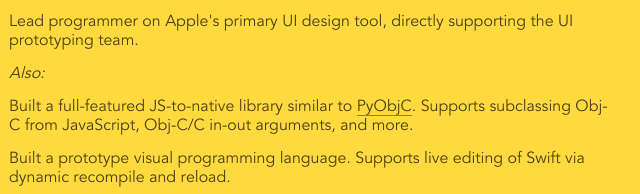
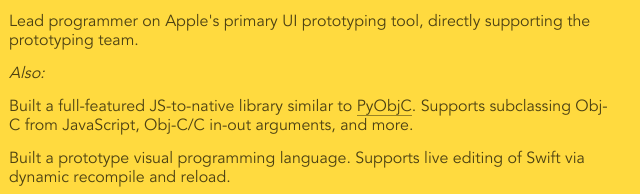
Before and after one commit to nielsbot/resume, a Gatsby site: page / in a window 1280 px wide. Shown: the part 472-666 px from the top of the page, 331-971 px from the left. Built offline with nearby package versions, Linux system fonts and the light colour scheme; Gatsby itself is replaced by a stand-in of ours.

Commit message:
- remove commented code - this doesn’t need to be an array - update comment

```diff
--- a/src/pages/index.tsx
+++ b/src/pages/index.tsx
@@ -24,12 +24,11 @@
         {
             title: 'Design Tools — Human Interface',
             company: `Apple Inc`,
-            description: [
-                `Lead programmer on Apple's primary UI design tool, directly supporting the UI prototyping team.` +
+            description:
+                `Lead programmer on Apple's primary UI prototyping tool, directly supporting the prototyping team.` +
                 `\n\n_Also:_` +
                 `\n\nBuilt a full-featured JS-to-native library similar to [PyObjC](https://pypi.org/project/pyobjc/). Supports subclassing Obj-C from JavaScript, Obj-C/C in-out arguments, and more.` +
-                `\n\nBuilt a prototype visual programming language. Supports live editing of Swift via dynamic recompile and reload.`
-            ],
+                `\n\nBuilt a prototype visual programming language. Supports live editing of Swift via dynamic recompile and reload.`,
             when: `2012 Apr — Now`
         },
         {
@@ -92,13 +91,12 @@
     return <div id={id}>{stringsArray.map((desc, index) => <ReactMarkdown key={index.toString()} source={desc} />)}</div>
 }
 
-// the page
+// the page renderer
 export default () => <div>
     <Helmet>
         <title>Niels Gabel — Résumé</title>
     </Helmet>
     <header>
-        {/* <Heading /> */}
         <div id='name-head-container'>
             <h1 id='name-head' className='display-head'>Niels Gabel</h1>
             <div id='name-head-links-container'>
```
